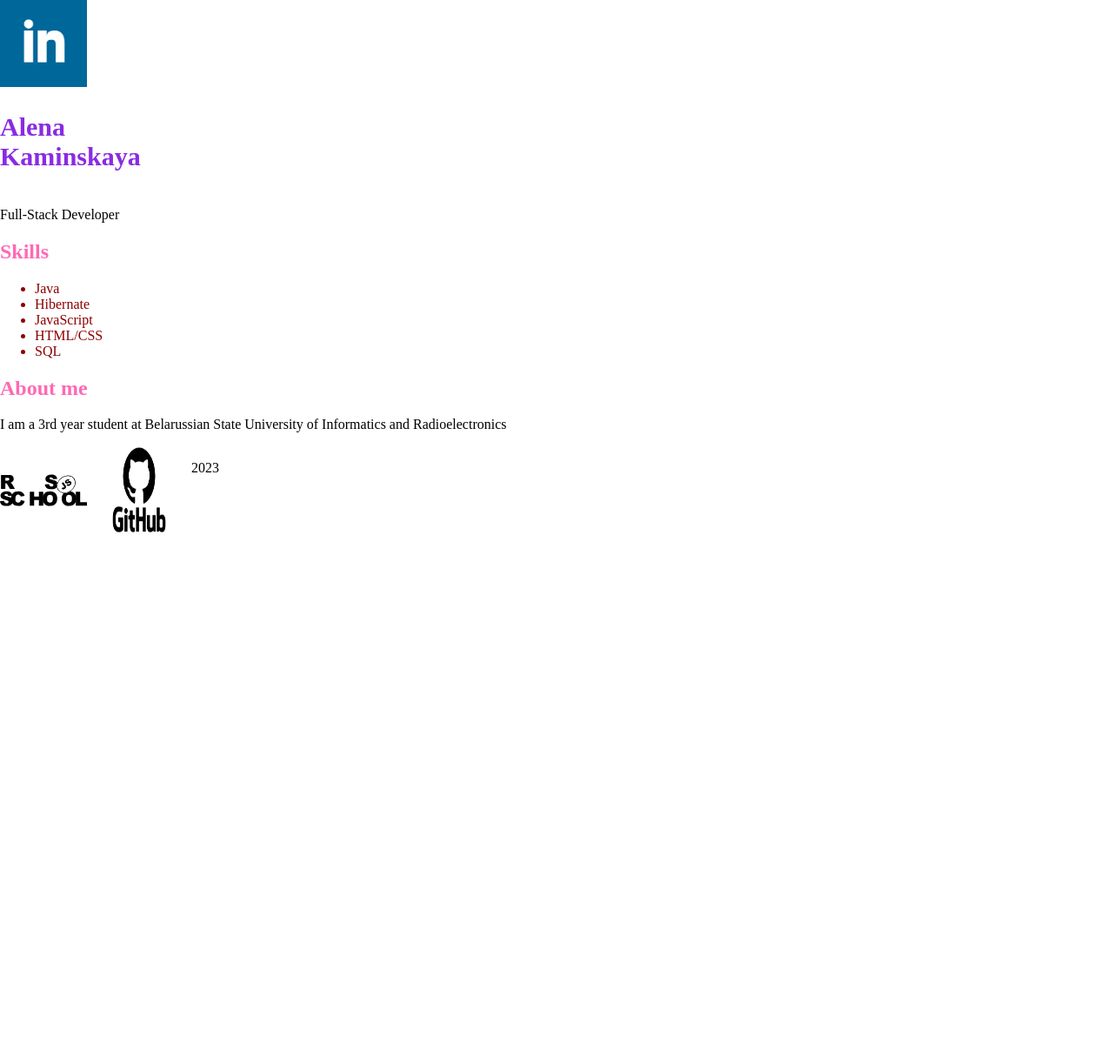
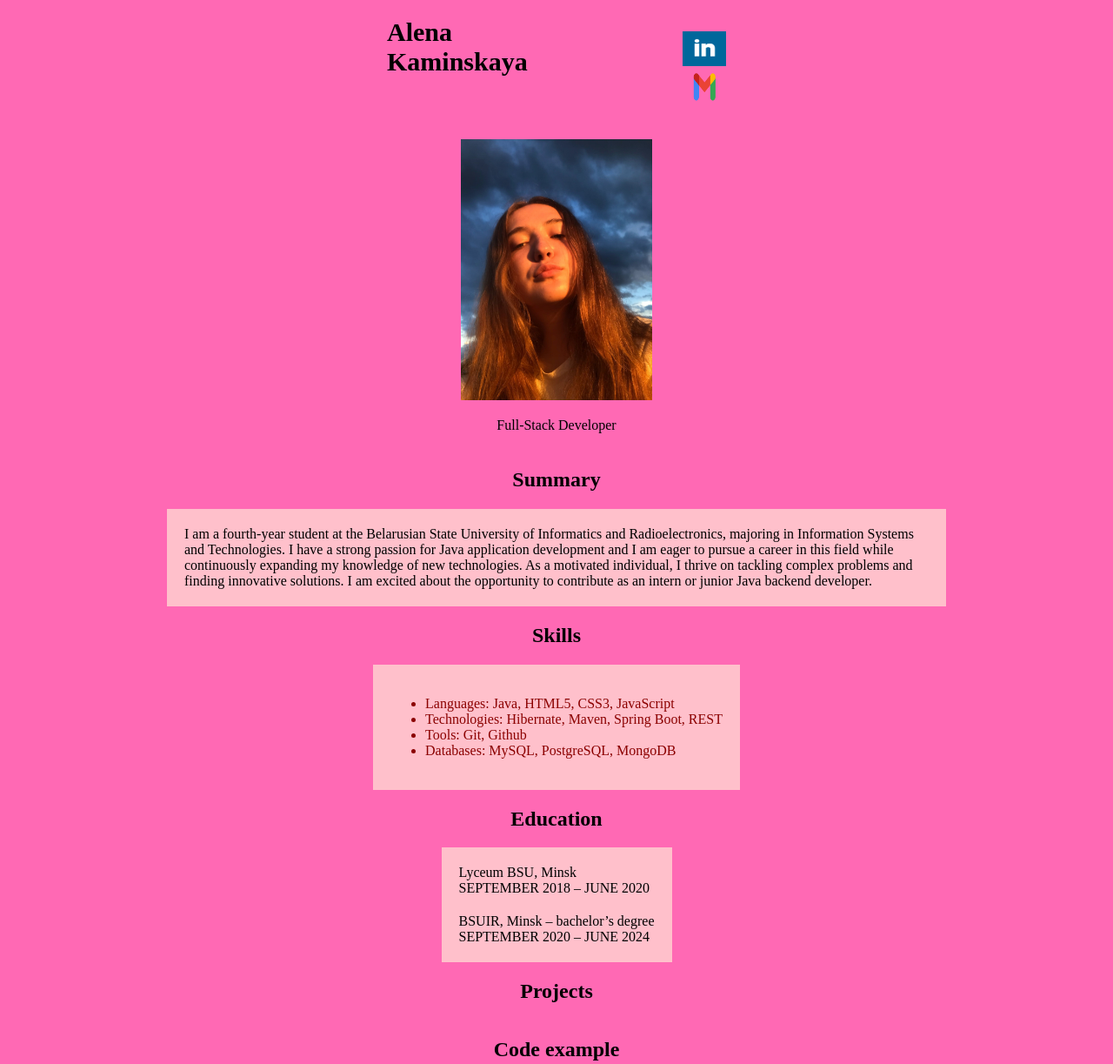
Before and after one commit to knmskln/rsschool-cv, a website: page index.html in a window 1280 px wide. Shown: the top 1223 px of the page at 87% size. Before the commit the page ends 800 px from the top, so only its background shows below. Drawn offline with Linux system fonts and the light colour scheme.

Commit message:
feat: add education and summary info

```diff
--- a/index.html
+++ b/index.html
@@ -8,24 +8,59 @@
 <body>
 <header>
     <nav>
-        <a href="https://www.linkedin.com/in/lena-kaminskaya/">
-            <img src="linked.png" alt="linkedin">
-        </a>
-        <h1>Alena Kaminskaya</h1>
+        <div class="name">
+            <h1>Alena Kaminskaya</h1>
+        </div>
+        <ul>
+            <li>
+                <a href="https://www.linkedin.com/in/lena-kaminskaya/">
+                    <img src="linked.png" alt="linkedin">
+                </a>
+            </li>
+            <li>
+                <a href="https://mail.google.com/mail/u/0/#inbox">
+                    <img src="Gmail.png" alt="gmail">
+                </a>
+            </li>
+        </ul>
     </nav>
 </header>
 <main>
+    <img src="photo.jpeg" alt="photo">
     <p>Full-Stack Developer</p>
+    <h2>Summary</h2>
+    <div class="summary">
+        <p>
+            I am a fourth-year student at the Belarusian State University of Informatics and Radioelectronics,
+            majoring in Information Systems and Technologies. I have a strong passion for Java application
+            development and I am eager to pursue a career in this field while continuously expanding my
+            knowledge of new technologies. As a motivated individual, I thrive on tackling complex problems
+            and finding innovative solutions. I am excited about the opportunity to contribute as an intern or
+            junior Java backend developer.
+        </p>
+    </div>
     <h2>Skills</h2>
-    <ul>
-        <li>Java</li>
-        <li>Hibernate</li>
-        <li>JavaScript</li>
-        <li>HTML/CSS</li>
-        <li>SQL</li>
-    </ul>
-    <h2>About me</h2>
-    <p>I am a 3rd year student at Belarussian State University of Informatics and Radioelectronics</p>
+    <div class="skills">
+        <ul>
+            <li>Languages: Java, HTML5, CSS3, JavaScript</li>
+            <li>Technologies: Hibernate, Maven, Spring Boot, REST</li>
+            <li>Tools: Git, Github</li>
+            <li>Databases: MySQL, PostgreSQL, MongoDB</li>
+        </ul>
+    </div>
+    <h2>Education</h2>
+    <div class="education">
+        <p>
+            Lyceum BSU, Minsk <br>
+            SEPTEMBER 2018 – JUNE 2020
+        </p>
+        <p>
+            BSUIR, Minsk – bachelor’s degree <br>
+            SEPTEMBER 2020 – JUNE 2024
+        </p>
+    </div>
+    <h2>Projects</h2>
+    <h2>Code example</h2>
 </main>
 <footer>
     <div class="footer">
--- a/style.css
+++ b/style.css
@@ -1,29 +1,61 @@
-
+html{
+    background: hotpink;
+}
 body{
     margin: 0 auto;
     display: flex;
     flex-direction: column;
-
+    align-items: center;
+    justify-content: center;
 }
 
-header{
+header nav{
+    margin: 20px;
     display: flex;
-    flex-direction: column;
+    flex-direction: row;
+    column-gap: 100px;
 }
 
 header img{
-    width: 100px;
-    height: 100px;
+    width: 50px;
+    height: 40px;
 }
 
 h1{
-    color: blueviolet;
+    color: black;
     width: 200px;
     font-size: 30px;
+    margin: 0;
 }
 
 h2{
-    color: hotpink;
+    color: black;
+}
+p{
+    margin: 20px;
+}
+main img{
+    width: 220px;
+    height: 300px;
+}
+main{
+    display: flex;
+    flex-direction: column;
+    align-items: center;
+    justify-content: center;
+}
+main div{
+    background: pink;
+}
+
+.summary{
+    width: 70%;
+}
+.skills{
+    padding: 20px;
+}
+nav ul{
+    list-style-type: none;
 }
 
 li{
@@ -33,10 +65,10 @@ li{
 .footer{
     display: flex;
     flex-direction: row;
-    column-gap: 10px;
+    column-gap: 200px;
 }
 
 .footer img{
     width: 100px;
-    height: 100px;
+    height: 90px;
 }
```
Also changed, not shown: Gmail.png (added), photo.jpeg (added).
